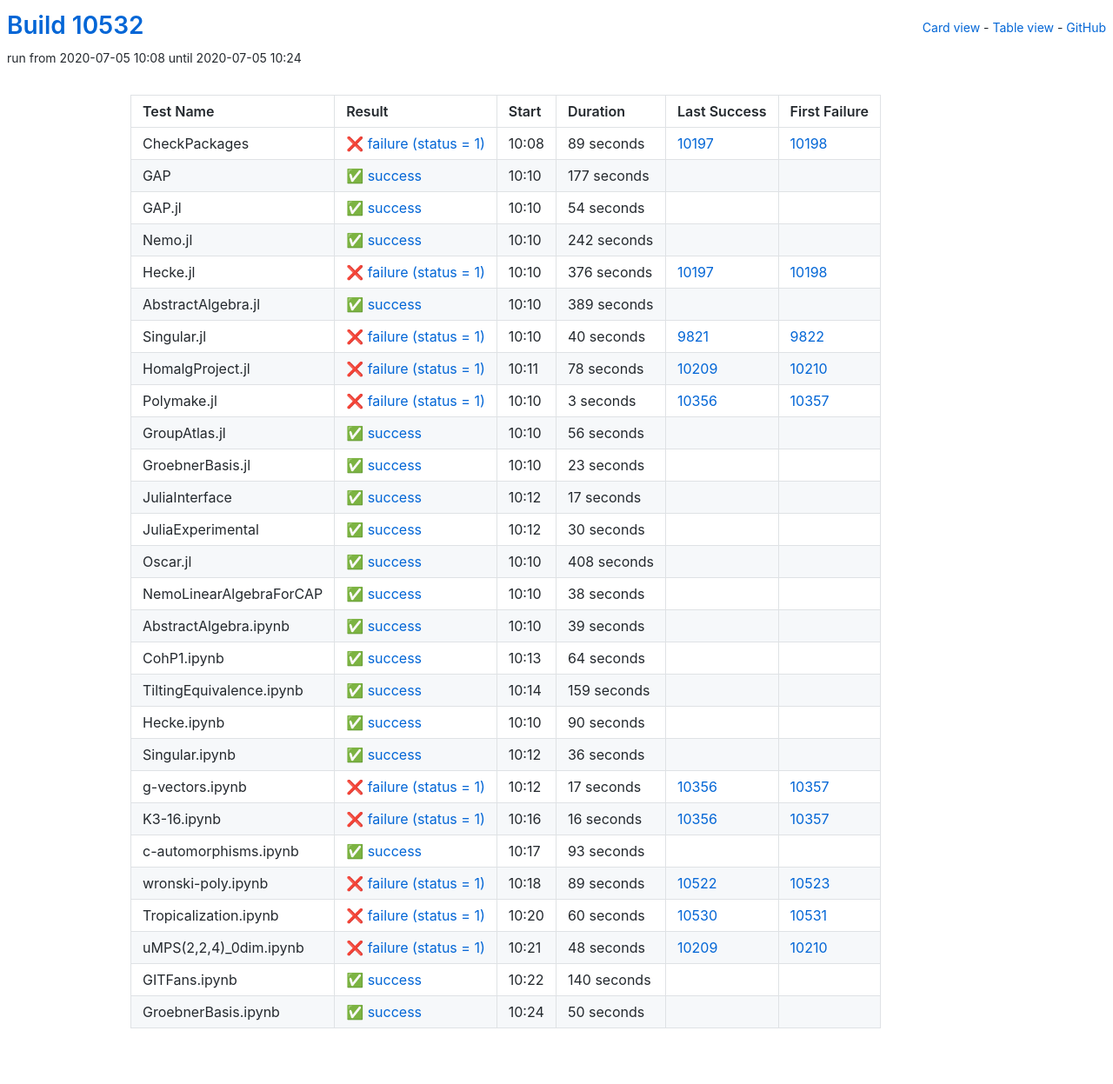
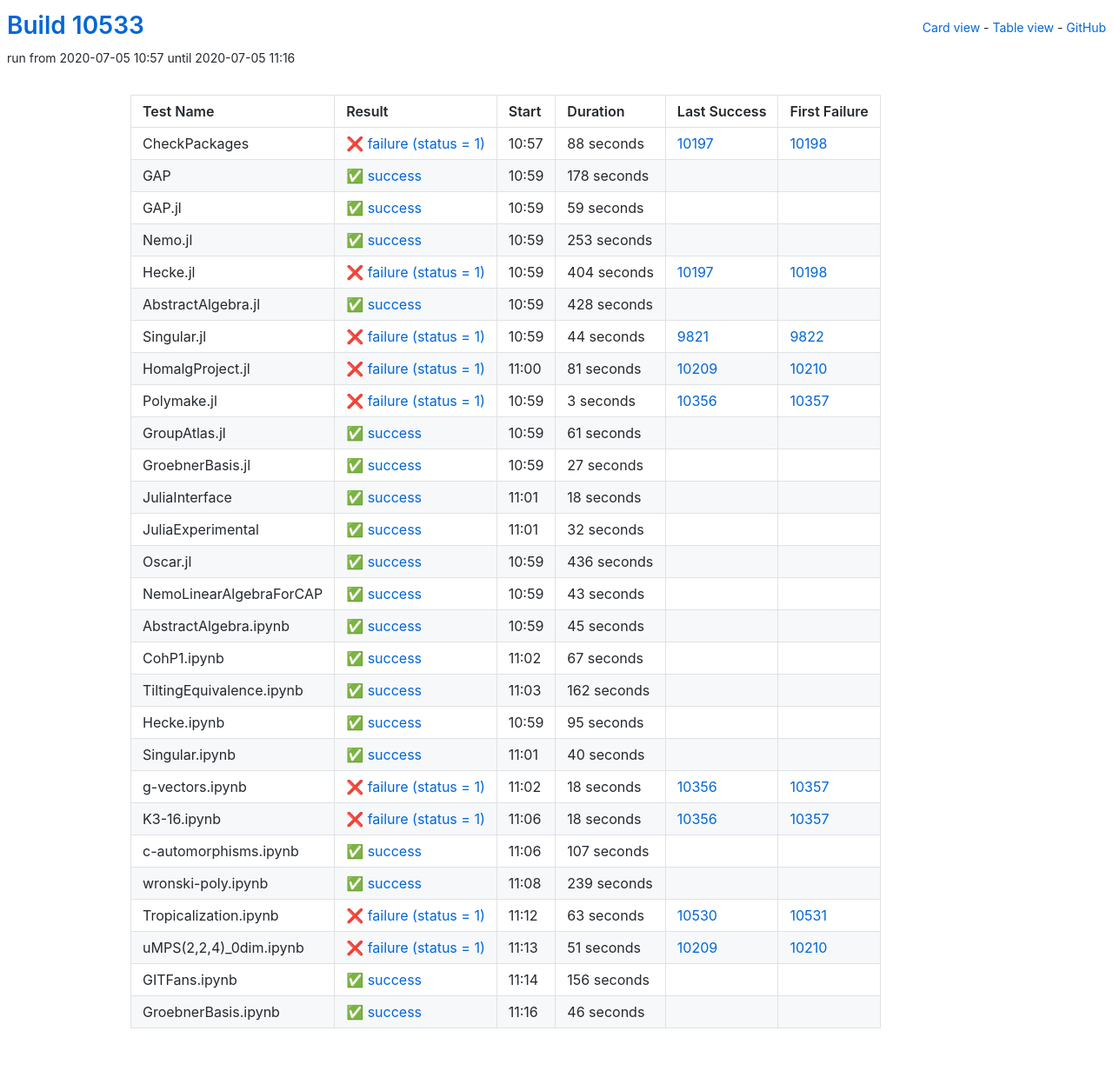
Before and after one commit to oscar-system/oscar-ci-status, a Jekyll site: the page built from table.html, in a window 1280 px wide. Shown: the whole page at 87% size. Built offline with Jekyll 4.4.1, drawn with Linux system fonts in a browser that asks for light colours.

Commit message:
Build #10533

```diff
--- a/_data/ci.yml
+++ b/_data/ci.yml
@@ -1,6 +1,6 @@
 ---
-build: 10532
-build_url: https://oscarci.mathematik.uni-kl.de/job/oscar/10532/
+build: 10533
+build_url: https://oscarci.mathematik.uni-kl.de/job/oscar/10533/
 job: oscar
 organization: oscar-system
 repo: oscar-ci-status
@@ -8,104 +8,104 @@ repourl: https://github.com/oscar-system/oscar-ci-status
 tests:
 - name: CheckPackages
   id: checkpackages
-  log: https://oscarci.mathematik.uni-kl.de/job/oscar/10532/artifact/logs/build-10532/CheckPackages.log
-  start: 2020-07-05 10:08
+  log: https://oscarci.mathematik.uni-kl.de/job/oscar/10533/artifact/logs/build-10533/CheckPackages.log
+  start: 2020-07-05 10:57
   success: false
   exitcode: 1
   status: failure
-  duration: 89
+  duration: 88
   last_success: 10197
   last_success_url: https://oscarci.mathematik.uni-kl.de/job/oscar/10197/
   first_failure: 10198
   first_failure_url: https://oscarci.mathematik.uni-kl.de/job/oscar/10198/
 - name: GAP
   id: gap
-  log: https://oscarci.mathematik.uni-kl.de/job/oscar/10532/artifact/logs/build-10532/GAP.log
-  start: 2020-07-05 10:10
+  log: https://oscarci.mathematik.uni-kl.de/job/oscar/10533/artifact/logs/build-10533/GAP.log
+  start: 2020-07-05 10:59
   success: true
   exitcode: 0
   status: success
-  duration: 177
+  duration: 178
   last_success: false
   last_success_url:
   first_failure: false
   first_failure_url:
 - name: GAP.jl
   id: gap-jl
-  log: https://oscarci.mathematik.uni-kl.de/job/oscar/10532/artifact/logs/build-10532/GAP.jl.log
-  start: 2020-07-05 10:10
+  log: https://oscarci.mathematik.uni-kl.de/job/oscar/10533/artifact/logs/build-10533/GAP.jl.log
+  start: 2020-07-05 10:59
   success: true
   exitcode: 0
   status: success
-  duration: 54
+  duration: 59
   last_success: false
   last_success_url:
   first_failure: false
   first_failure_url:
 - name: Nemo.jl
   id: nemo-jl
-  log: https://oscarci.mathematik.uni-kl.de/job/oscar/10532/artifact/logs/build-10532/Nemo.jl.log
-  start: 2020-07-05 10:10
+  log: https://oscarci.mathematik.uni-kl.de/job/oscar/10533/artifact/logs/build-10533/Nemo.jl.log
+  start: 2020-07-05 10:59
   success: true
   exitcode: 0
   status: success
-  duration: 242
+  duration: 253
   last_success: false
   last_success_url:
   first_failure: false
   first_failure_url:
 - name: Hecke.jl
   id: hecke-jl
-  log: https://oscarci.mathematik.uni-kl.de/job/oscar/10532/artifact/logs/build-10532/Hecke.jl.log
-  start: 2020-07-05 10:10
+  log: https://oscarci.mathematik.uni-kl.de/job/oscar/10533/artifact/logs/build-10533/Hecke.jl.log
+  start: 2020-07-05 10:59
   success: false
   exitcode: 1
   status: failure
-  duration: 376
+  duration: 404
   last_success: 10197
   last_success_url: https://oscarci.mathematik.uni-kl.de/job/oscar/10197/
   first_failure: 10198
   first_failure_url: https://oscarci.mathematik.uni-kl.de/job/oscar/10198/
 - name: AbstractAlgebra.jl
   id: abstractalgebra-jl
-  log: https://oscarci.mathematik.uni-kl.de/job/oscar/10532/artifact/logs/build-10532/AbstractAlgebra.jl.log
-  start: 2020-07-05 10:10
+  log: https://oscarci.mathematik.uni-kl.de/job/oscar/10533/artifact/logs/build-10533/AbstractAlgebra.jl.log
+  start: 2020-07-05 10:59
   success: true
   exitcode: 0
   status: success
-  duration: 389
+  duration: 428
   last_success: false
   last_success_url:
   first_failure: false
   first_failure_url:
 - name: Singular.jl
   id: singular-jl
-  log: https://oscarci.mathematik.uni-kl.de/job/oscar/10532/artifact/logs/build-10532/Singular.jl.log
-  start: 2020-07-05 10:10
+  log: https://oscarci.mathematik.uni-kl.de/job/oscar/10533/artifact/logs/build-10533/Singular.jl.log
+  start: 2020-07-05 10:59
   success: false
   exitcode: 1
   status: failure
-  duration: 40
+  duration: 44
   last_success: 9821
   last_success_url: https://oscarci.mathematik.uni-kl.de/job/oscar/9821/
   first_failure: 9822
   first_failure_url: https://oscarci.mathematik.uni-kl.de/job/oscar/9822/
 - name: HomalgProject.jl
   id: homalgproject-jl
-  log: https://oscarci.mathematik.uni-kl.de/job/oscar/10532/artifact/logs/build-10532/HomalgProject.jl.log
-  start: 2020-07-05 10:11
+  log: https://oscarci.mathematik.uni-kl.de/job/oscar/10533/artifact/logs/build-10533/HomalgProject.jl.log
+  start: 2020-07-05 11:00
   success: false
   exitcode: 1
   status: failure
-  duration: 78
+  duration: 81
   last_success: 10209
   last_success_url: https://oscarci.mathematik.uni-kl.de/job/oscar/10209/
   first_failure: 10210
   first_failure_url: https://oscarci.mathematik.uni-kl.de/job/oscar/10210/
 - name: Polymake.jl
   id: polymake-jl
-  log: https://oscarci.mathematik.uni-kl.de/job/oscar/10532/artifact/logs/build-10532/Polymake.jl.log
-  start: 2020-07-05 10:10
+  log: https://oscarci.mathematik.uni-kl.de/job/oscar/10533/artifact/logs/build-10533/Polymake.jl.log
+  start: 2020-07-05 10:59
   success: false
   exitcode: 1
   status: failure
@@ -116,228 +116,228 @@ tests:
   first_failure_url: https://oscarci.mathematik.uni-kl.de/job/oscar/10357/
 - name: GroupAtlas.jl
   id: groupatlas-jl
-  log: https://oscarci.mathematik.uni-kl.de/job/oscar/10532/artifact/logs/build-10532/GroupAtlas.jl.log
-  start: 2020-07-05 10:10
+  log: https://oscarci.mathematik.uni-kl.de/job/oscar/10533/artifact/logs/build-10533/GroupAtlas.jl.log
+  start: 2020-07-05 10:59
   success: true
   exitcode: 0
   status: success
-  duration: 56
+  duration: 61
   last_success: false
   last_success_url:
   first_failure: false
   first_failure_url:
 - name: GroebnerBasis.jl
   id: groebnerbasis-jl
-  log: https://oscarci.mathematik.uni-kl.de/job/oscar/10532/artifact/logs/build-10532/GroebnerBasis.jl.log
-  start: 2020-07-05 10:10
+  log: https://oscarci.mathematik.uni-kl.de/job/oscar/10533/artifact/logs/build-10533/GroebnerBasis.jl.log
+  start: 2020-07-05 10:59
   success: true
   exitcode: 0
   status: success
-  duration: 23
+  duration: 27
   last_success: false
   last_success_url:
   first_failure: false
   first_failure_url:
 - name: JuliaInterface
   id: juliainterface
-  log: https://oscarci.mathematik.uni-kl.de/job/oscar/10532/artifact/logs/build-10532/JuliaInterface.log
-  start: 2020-07-05 10:12
+  log: https://oscarci.mathematik.uni-kl.de/job/oscar/10533/artifact/logs/build-10533/JuliaInterface.log
+  start: 2020-07-05 11:01
   success: true
   exitcode: 0
   status: success
-  duration: 17
+  duration: 18
   last_success: false
   last_success_url:
   first_failure: false
   first_failure_url:
 - name: JuliaExperimental
   id: juliaexperimental
-  log: https://oscarci.mathematik.uni-kl.de/job/oscar/10532/artifact/logs/build-10532/JuliaExperimental.log
-  start: 2020-07-05 10:12
+  log: https://oscarci.mathematik.uni-kl.de/job/oscar/10533/artifact/logs/build-10533/JuliaExperimental.log
+  start: 2020-07-05 11:01
   success: true
   exitcode: 0
   status: success
-  duration: 30
+  duration: 32
   last_success: false
   last_success_url:
   first_failure: false
   first_failure_url:
 - name: Oscar.jl
   id: oscar-jl
-  log: https://oscarci.mathematik.uni-kl.de/job/oscar/10532/artifact/logs/build-10532/Oscar.jl.log
-  start: 2020-07-05 10:10
+  log: https://oscarci.mathematik.uni-kl.de/job/oscar/10533/artifact/logs/build-10533/Oscar.jl.log
+  start: 2020-07-05 10:59
   success: true
   exitcode: 0
   status: success
-  duration: 408
+  duration: 436
   last_success: false
   last_success_url:
   first_failure: false
   first_failure_url:
 - name: NemoLinearAlgebraForCAP
   id: nemolinearalgebraforcap
-  log: https://oscarci.mathematik.uni-kl.de/job/oscar/10532/artifact/logs/build-10532/NemoLinearAlgebraForCAP.log
-  start: 2020-07-05 10:10
+  log: https://oscarci.mathematik.uni-kl.de/job/oscar/10533/artifact/logs/build-10533/NemoLinearAlgebraForCAP.log
+  start: 2020-07-05 10:59
   success: true
   exitcode: 0
   status: success
-  duration: 38
+  duration: 43
   last_success: false
   last_success_url:
   first_failure: false
   first_failure_url:
 - name: AbstractAlgebra.ipynb
   id: abstractalgebra-ipynb
-  log: https://oscarci.mathematik.uni-kl.de/job/oscar/10532/artifact/logs/build-10532/AbstractAlgebra.ipynb.log
-  start: 2020-07-05 10:10
+  log: https://oscarci.mathematik.uni-kl.de/job/oscar/10533/artifact/logs/build-10533/AbstractAlgebra.ipynb.log
+  start: 2020-07-05 10:59
   success: true
   exitcode: 0
   status: success
-  duration: 39
+  duration: 45
   last_success: false
   last_success_url:
   first_failure: false
   first_failure_url:
 - name: CohP1.ipynb
   id: cohp1-ipynb
-  log: https://oscarci.mathematik.uni-kl.de/job/oscar/10532/artifact/logs/build-10532/CohP1.ipynb.log
-  start: 2020-07-05 10:13
+  log: https://oscarci.mathematik.uni-kl.de/job/oscar/10533/artifact/logs/build-10533/CohP1.ipynb.log
+  start: 2020-07-05 11:02
   success: true
   exitcode: 0
   status: success
-  duration: 64
+  duration: 67
   last_success: false
   last_success_url:
   first_failure: false
   first_failure_url:
 - name: TiltingEquivalence.ipynb
   id: tiltingequivalence-ipynb
-  log: https://oscarci.mathematik.uni-kl.de/job/oscar/10532/artifact/logs/build-10532/TiltingEquivalence.ipynb.log
-  start: 2020-07-05 10:14
+  log: https://oscarci.mathematik.uni-kl.de/job/oscar/10533/artifact/logs/build-10533/TiltingEquivalence.ipynb.log
+  start: 2020-07-05 11:03
   success: true
   exitcode: 0
   status: success
-  duration: 159
+  duration: 162
   last_success: false
   last_success_url:
   first_failure: false
   first_failure_url:
 - name: Hecke.ipynb
   id: hecke-ipynb
-  log: https://oscarci.mathematik.uni-kl.de/job/oscar/10532/artifact/logs/build-10532/Hecke.ipynb.log
-  start: 2020-07-05 10:10
+  log: https://oscarci.mathematik.uni-kl.de/job/oscar/10533/artifact/logs/build-10533/Hecke.ipynb.log
+  start: 2020-07-05 10:59
   success: true
   exitcode: 0
   status: success
-  duration: 90
+  duration: 95
   last_success: false
   last_success_url:
   first_failure: false
   first_failure_url:
 - name: Singular.ipynb
   id: singular-ipynb
-  log: https://oscarci.mathematik.uni-kl.de/job/oscar/10532/artifact/logs/build-10532/Singular.ipynb.log
-  start: 2020-07-05 10:12
+  log: https://oscarci.mathematik.uni-kl.de/job/oscar/10533/artifact/logs/build-10533/Singular.ipynb.log
+  start: 2020-07-05 11:01
   success: true
   exitcode: 0
   status: success
-  duration: 36
+  duration: 40
   last_success: false
   last_success_url:
   first_failure: false
   first_failure_url:
 - name: g-vectors.ipynb
   id: g-vectors-ipynb
-  log: https://oscarci.mathematik.uni-kl.de/job/oscar/10532/artifact/logs/build-10532/g-vectors.ipynb.log
-  start: 2020-07-05 10:12
+  log: https://oscarci.mathematik.uni-kl.de/job/oscar/10533/artifact/logs/build-10533/g-vectors.ipynb.log
+  start: 2020-07-05 11:02
   success: false
   exitcode: 1
   status: failure
-  duration: 17
+  duration: 18
   last_success: 10356
   last_success_url: https://oscarci.mathematik.uni-kl.de/job/oscar/10356/
   first_failure: 10357
   first_failure_url: https://oscarci.mathematik.uni-kl.de/job/oscar/10357/
 - name: K3-16.ipynb
   id: k3-16-ipynb
-  log: https://oscarci.mathematik.uni-kl.de/job/oscar/10532/artifact/logs/build-10532/K3-16.ipynb.log
-  start: 2020-07-05 10:16
+  log: https://oscarci.mathematik.uni-kl.de/job/oscar/10533/artifact/logs/build-10533/K3-16.ipynb.log
+  start: 2020-07-05 11:06
   success: false
   exitcode: 1
   status: failure
-  duration: 16
+  duration: 18
   last_success: 10356
   last_success_url: https://oscarci.mathematik.uni-kl.de/job/oscar/10356/
   first_failure: 10357
   first_failure_url: https://oscarci.mathematik.uni-kl.de/job/oscar/10357/
 - name: c-automorphisms.ipynb
   id: c-automorphisms-ipynb
-  log: https://oscarci.mathematik.uni-kl.de/job/oscar/10532/artifact/logs/build-10532/c-automorphisms.ipynb.log
-  start: 2020-07-05 10:17
+  log: https://oscarci.mathematik.uni-kl.de/job/oscar/10533/artifact/logs/build-10533/c-automorphisms.ipynb.log
+  start: 2020-07-05 11:06
   success: true
   exitcode: 0
   status: success
-  duration: 93
+  duration: 107
   last_success: false
   last_success_url:
   first_failure: false
   first_failure_url:
 - name: wronski-poly.ipynb
   id: wronski-poly-ipynb
-  log: https://oscarci.mathematik.uni-kl.de/job/oscar/10532/artifact/logs/build-10532/wronski-poly.ipynb.log
-  start: 2020-07-05 10:18
+  log: https://oscarci.mathematik.uni-kl.de/job/oscar/10533/artifact/logs/build-10533/wronski-poly.ipynb.log
+  start: 2020-07-05 11:08
+  success: true
+  exitcode: 0
+  status: success
+  duration: 239
+  last_success: false
+  last_success_url:
+  first_failure: false
+  first_failure_url:
+- name: Tropicalization.ipynb
+  id: tropicalization-ipynb
+  log: https://oscarci.mathematik.uni-kl.de/job/oscar/10533/artifact/logs/build-10533/Tropicalization.ipynb.log
+  start: 2020-07-05 11:12
   success: false
   exitcode: 1
   status: failure
-  duration: 89
-  last_success: 10522
-  last_success_url: https://oscarci.mathematik.uni-kl.de/job/oscar/10522/
-  first_failure: 10523
-  first_failure_url: https://oscarci.mathematik.uni-kl.de/job/oscar/10523/
-- name: Tropicalization.ipynb
-  id: tropicalization-ipynb
-  log: https://oscarci.mathematik.uni-kl.de/job/oscar/10532/artifact/logs/build-10532/Tropicalization.ipynb.log
-  start: 2020-07-05 10:20
-  success: false
-  exitcode: 1
-  status: failure
-  duration: 60
+  duration: 63
   last_success: 10530
   last_success_url: https://oscarci.mathematik.uni-kl.de/job/oscar/10530/
   first_failure: 10531
   first_failure_url: https://oscarci.mathematik.uni-kl.de/job/oscar/10531/
 - name: uMPS(2,2,4)_0dim.ipynb
   id: umps-2-2-4-0dim-ipynb
-  log: https://oscarci.mathematik.uni-kl.de/job/oscar/10532/artifact/logs/build-10532/uMPS-2-2-4-_0dim.ipynb.log
-  start: 2020-07-05 10:21
+  log: https://oscarci.mathematik.uni-kl.de/job/oscar/10533/artifact/logs/build-10533/uMPS-2-2-4-_0dim.ipynb.log
+  start: 2020-07-05 11:13
   success: false
   exitcode: 1
   status: failure
-  duration: 48
+  duration: 51
   last_success: 10209
   last_success_url: https://oscarci.mathematik.uni-kl.de/job/oscar/10209/
   first_failure: 10210
   first_failure_url: https://oscarci.mathematik.uni-kl.de/job/oscar/10210/
 - name: GITFans.ipynb
   id: gitfans-ipynb
-  log: https://oscarci.mathematik.uni-kl.de/job/oscar/10532/artifact/logs/build-10532/GITFans.ipynb.log
-  start: 2020-07-05 10:22
+  log: https://oscarci.mathematik.uni-kl.de/job/oscar/10533/artifact/logs/build-10533/GITFans.ipynb.log
+  start: 2020-07-05 11:14
   success: true
   exitcode: 0
   status: success
-  duration: 140
+  duration: 156
   last_success: false
   last_success_url:
   first_failure: false
   first_failure_url:
 - name: GroebnerBasis.ipynb
   id: groebnerbasis-ipynb
-  log: https://oscarci.mathematik.uni-kl.de/job/oscar/10532/artifact/logs/build-10532/GroebnerBasis.ipynb.log
-  start: 2020-07-05 10:24
+  log: https://oscarci.mathematik.uni-kl.de/job/oscar/10533/artifact/logs/build-10533/GroebnerBasis.ipynb.log
+  start: 2020-07-05 11:16
   success: true
   exitcode: 0
   status: success
-  duration: 50
+  duration: 46
   last_success: false
   last_success_url:
   first_failure: false
```
Also changed, not shown: README.md.
